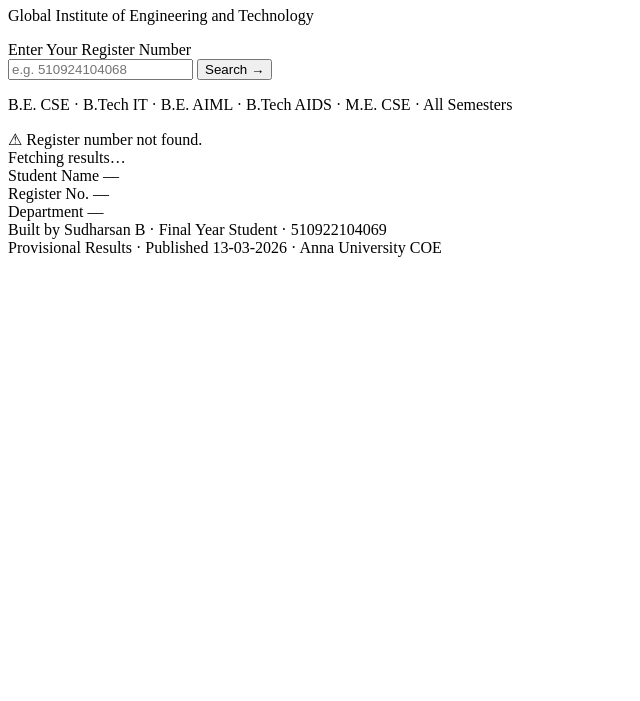
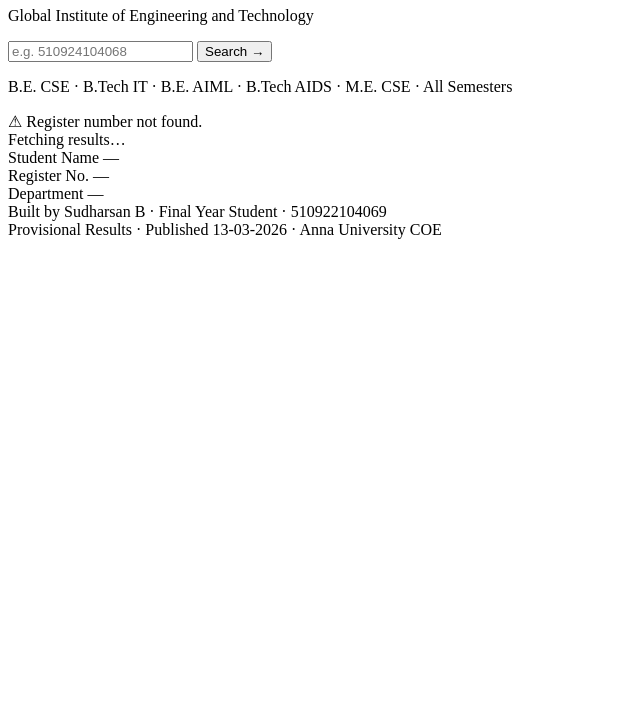
Before and after one commit to sudharsanbaskaran09-eng/giet-result-portal, a website: page public/index.html in a window 1280 px wide. Shown: the part 99-800 px from the top of the page, without its empty margins (0-640 px from the left). Drawn offline with Linux system fonts and the light colour scheme.

Commit message:
Update index.html

```diff
--- a/public/index.html
+++ b/public/index.html
@@ -24,7 +24,6 @@
 
     <main class="main-content">
       <section class="search-card" id="search-section">
-        <label class="search-label" for="regInput">Enter Your Register Number</label>
         <div class="search-row">
           <input
             id="regInput"
```
